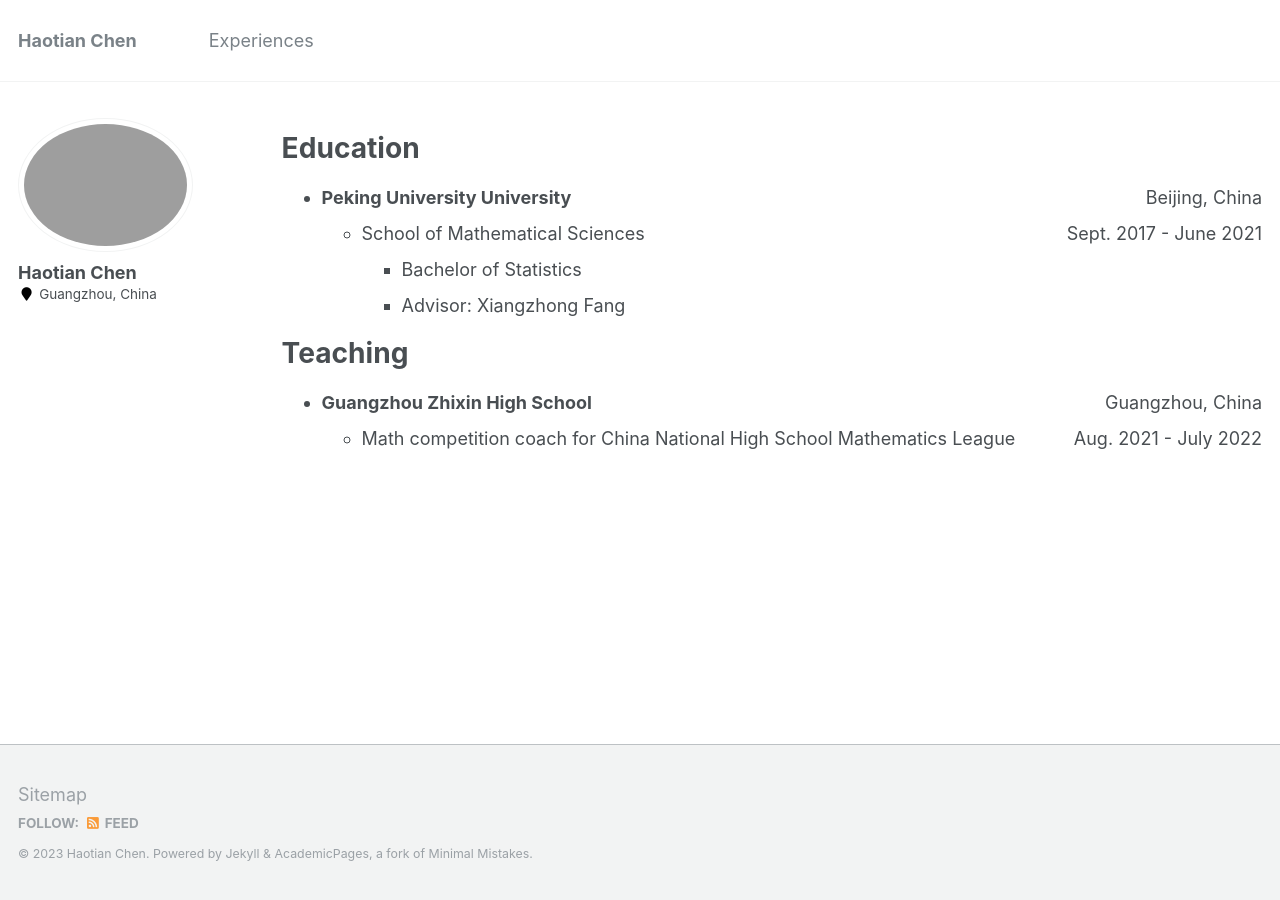
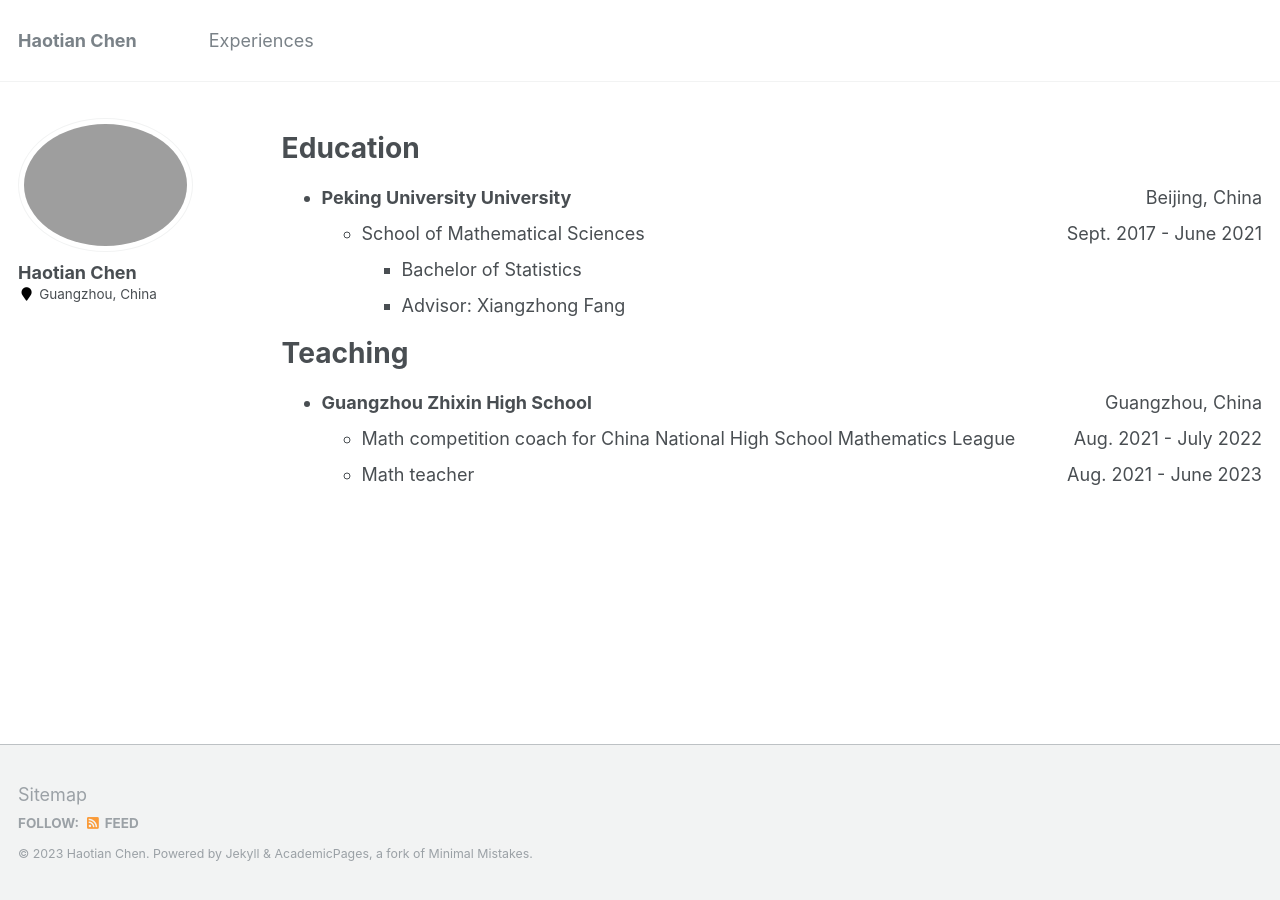
Before and after one commit to haotianchen1999/haotianchen1999.github.io, a Jekyll site: the page built from _pages/experiences.md, in a window 1280 px wide. Built offline with Jekyll 4.4.1, drawn with Linux system fonts in a browser that asks for light colours.

Commit message:
Update experiences.md

```diff
--- a/_pages/experiences.md
+++ b/_pages/experiences.md
@@ -20,3 +20,4 @@ Teaching
 ======
 * **Guangzhou Zhixin High School** <span style="float:right">Guangzhou, China</span>
   * Math competition coach for China National High School Mathematics League <span style="float:right">Aug. 2021 - July 2022</span>
+  * Math teacher <span style="float:right">Aug. 2021 - June 2023</span>
```
